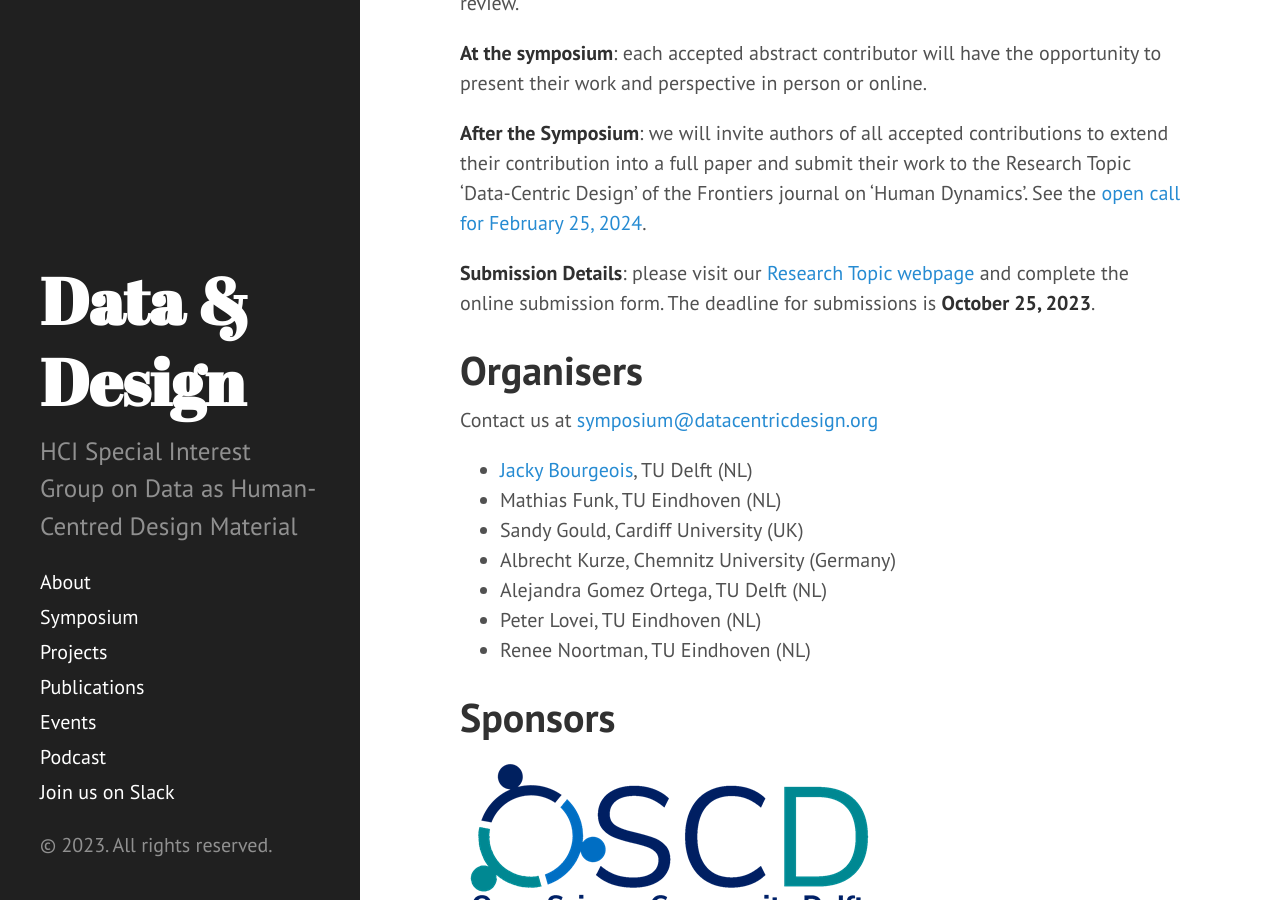
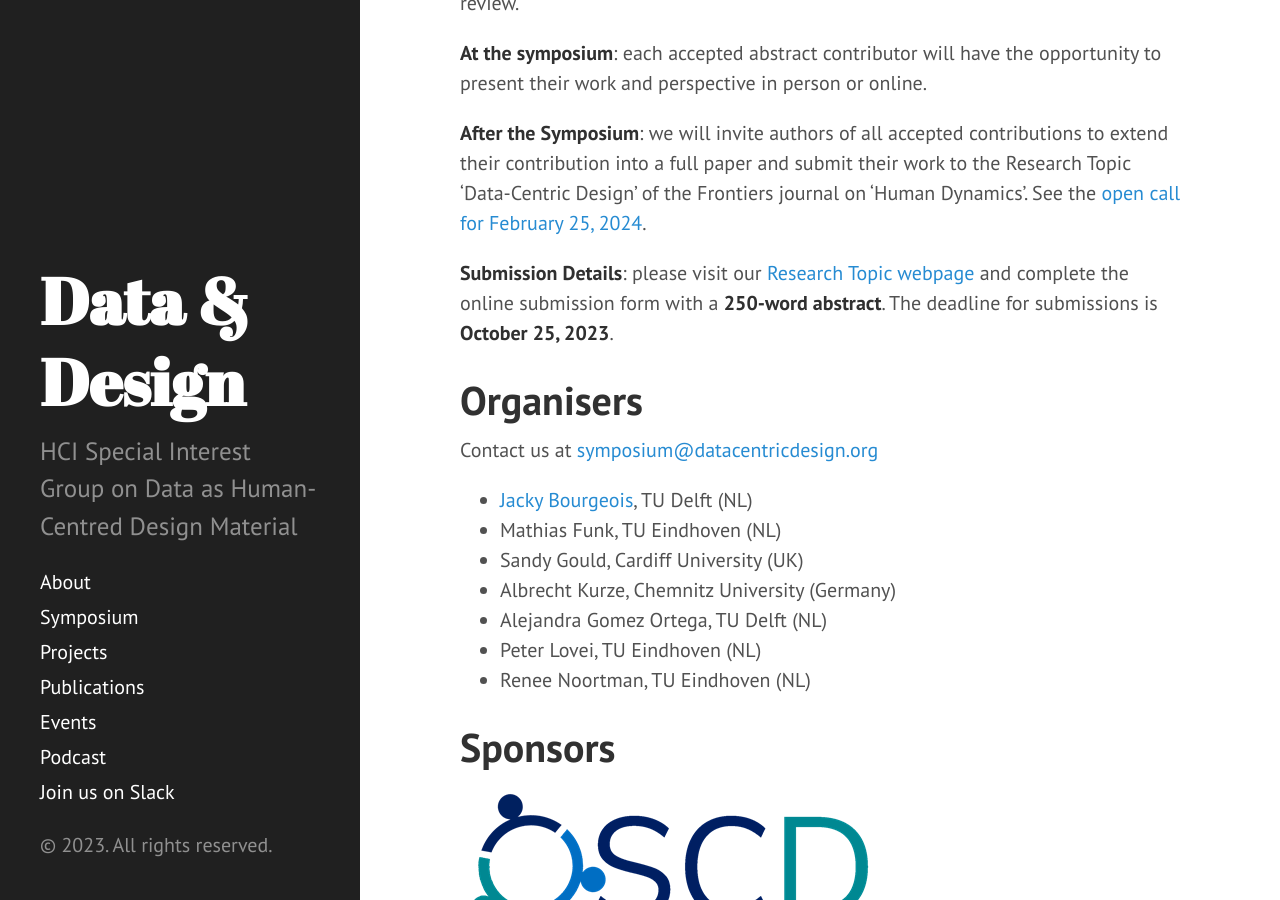
Before and after one commit to datacentricdesign/sig, a Jekyll site: the page built from symposium.md, in a window 1280 px wide and 900 px high, scrolled down 2987 px. Built offline with Jekyll 4.4.1, drawn with Linux system fonts in a browser that asks for light colours; Markdown is read by kramdown in place of the engine named in the settings.

Commit message:
abstract length

```diff
--- a/symposium.md
+++ b/symposium.md
@@ -65,7 +65,7 @@ We welcome abstracts in the following areas
 
 **After the Symposium**: we will invite authors of all accepted contributions to extend their contribution into a full paper and submit their work to the Research Topic 'Data-Centric Design' of the Frontiers journal on 'Human Dynamics'. See the [open call for February 25, 2024](https://www.frontiersin.org/research-topics/58823/data-centric-design-data-as-a-human-centred-material).
 
-**Submission Details**: please visit our [Research Topic webpage](https://www.frontiersin.org/research-topics/58823/data-centric-design-data-as-a-human-centred-material) and complete the online submission form. The deadline for submissions is **October 25, 2023**.
+**Submission Details**: please visit our [Research Topic webpage](https://www.frontiersin.org/research-topics/58823/data-centric-design-data-as-a-human-centred-material) and complete the online submission form with a **250-word abstract**. The deadline for submissions is **October 25, 2023**.
 
 
 # Organisers
```
